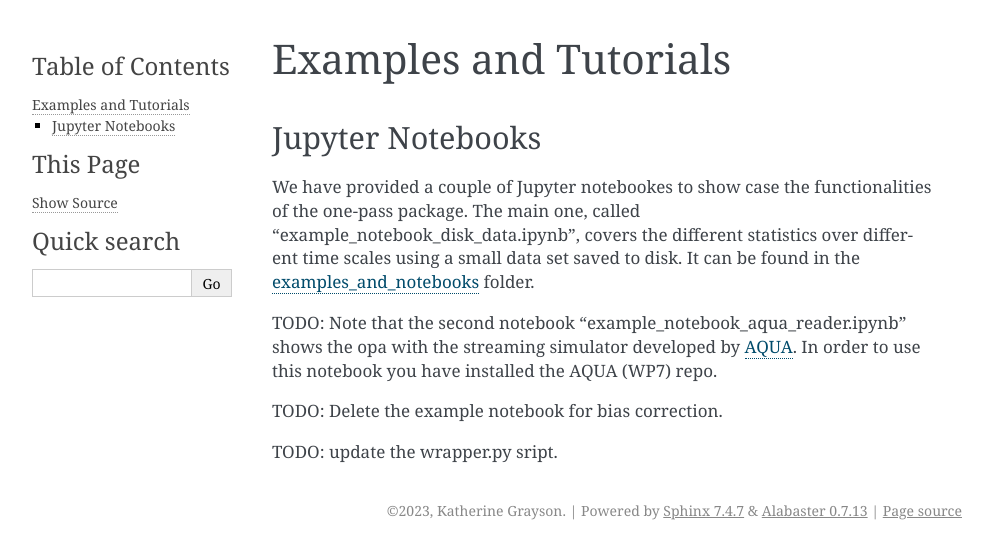
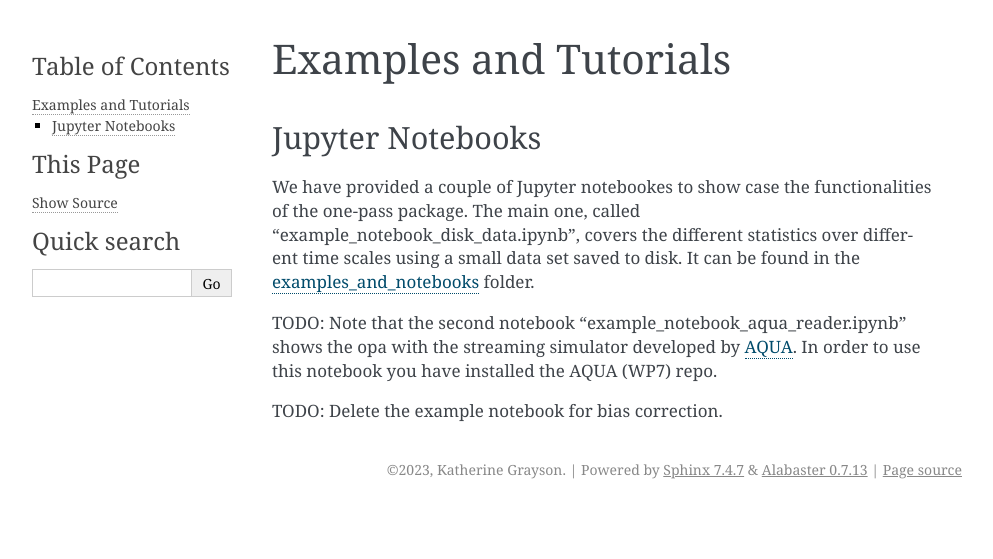
Before and after one commit to DestinE-Climate-DT/one_pass, a Sphinx documentation site: the page built from docs/source/examples_tutorials.rst, in a window 1280 px wide. Shown: the top 559 px of the page, without its empty margins (148-1141 px from the left). Built offline with Sphinx 7.4.7, drawn with Linux system fonts in a browser that asks for light colours.

Commit message:
removing a todo in the documentation

```diff
--- a/docs/source/examples_tutorials.rst
+++ b/docs/source/examples_tutorials.rst
@@ -9,5 +9,3 @@ We have provided a couple of Jupyter notebookes to show case the functionalities
 TODO: Note that the second notebook "example_notebook_aqua_reader.ipynb" shows the opa with the streaming simulator developed by `AQUA <https://github.com/oloapinivad/AQUA/tree/main>`__. In order to use this notebook you have installed the AQUA (WP7) repo.
 
 TODO: Delete the example notebook for bias correction.
-
-TODO: update the wrapper.py sript.
```
